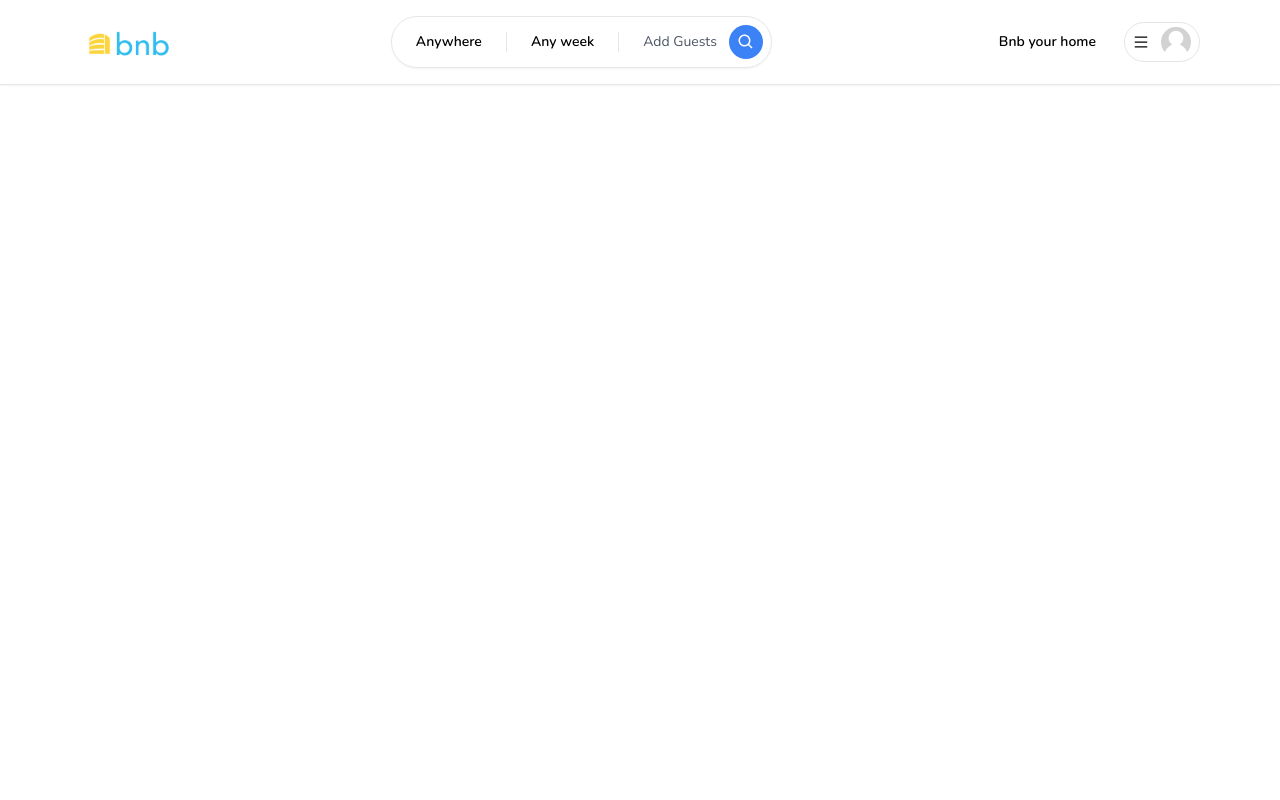
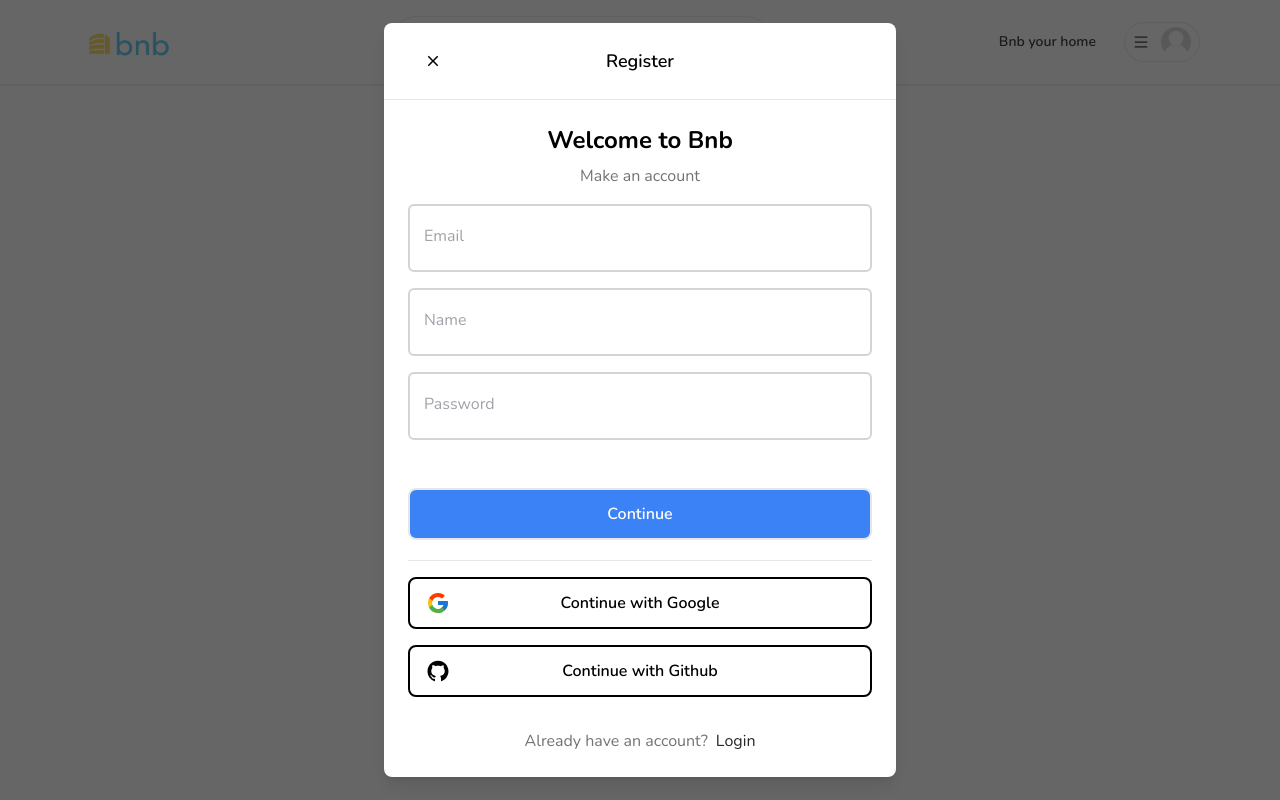
Before and after one commit to rorense/bed-breakfast, a Next.js app in the folder bnb/: page / in a window 1280 px wide. Built offline with nearby package versions, Linux system fonts and the light colour scheme.

Commit message:
Completed UI for register modal

```diff
--- a/bnb/app/components/modals/Modal.tsx
+++ b/bnb/app/components/modals/Modal.tsx
@@ -114,6 +114,7 @@ const Modal: React.FC<ModalProps> = ({
                     onClick={handleSubmit}
                   />
                 </div>
+                {footer}
               </div>
             </div>
           </div>
--- a/bnb/app/components/modals/RegisterModal.tsx
+++ b/bnb/app/components/modals/RegisterModal.tsx
@@ -1,7 +1,7 @@
 "use client";
 
 import axios from "axios";
-import { AiFillGithub } from "react-icons/ai";
+import { AiFillGithub, AiOutlineGithub } from "react-icons/ai";
 import { FcGoogle } from "react-icons/fc";
 import { useCallback, useState } from "react";
 import { FieldValues, SubmitHandler, set, useForm } from "react-hook-form";
@@ -9,6 +9,8 @@ import useRegisterModal from "@/app/hooks/useRegisterModal";
 import Modal from "./Modal";
 import Heading from "../Heading";
 import Input from "../inputs/Input";
+import toast from "react-hot-toast";
+import Button from "../Button";
 
 // Component for entering register details
 const RegisterModal = () => {
@@ -38,13 +40,14 @@ const RegisterModal = () => {
         RegisterModal.onClose();
       })
       .catch((error) => {
-        console.log(error);
+        toast.error("Someting went wrong!");
       })
       .finally(() => {
         setLoading(false);
       });
   };
 
+  // Main body content
   const bodyContent = (
     <div className="flex flex-col gap-4">
       <Heading title="Welcome to Bnb" subtitle="Make an account" center />
@@ -76,6 +79,35 @@ const RegisterModal = () => {
     </div>
   );
 
+  const footerContent = (
+    <div className="flex flex-col gap-4 mt-3">
+      <hr />
+      <Button
+        outline
+        label="Continue with Google"
+        icon={FcGoogle}
+        onClick={() => {}}
+      />
+      <Button
+        outline
+        label="Continue with Github"
+        icon={AiOutlineGithub}
+        onClick={() => {}}
+      />
+      <div className="text-neutral-500 text-center mt-4 font-light">
+        <div className="justify-center flex flex-row items-center gap-2">
+          <div>Already have an account?</div>
+          <div
+            className="text-neutral-800 cursor-pointer hover:underline"
+            onClick={RegisterModal.onClose}
+          >
+            Login
+          </div>
+        </div>
+      </div>
+    </div>
+  );
+
   return (
     <Modal
       disabled={loading}
@@ -85,6 +117,7 @@ const RegisterModal = () => {
       onClose={RegisterModal.onClose}
       onSubmit={handleSubmit(onSubmit)}
       body={bodyContent}
+      footer={footerContent}
     />
   );
 };
--- a/bnb/app/hooks/useRegisterModal.ts
+++ b/bnb/app/hooks/useRegisterModal.ts
@@ -10,7 +10,7 @@ interface RegisterModalStore {
 }
 
 const useRegisterModal = create<RegisterModalStore>((set) => ({
-  isOpen: false,
+  isOpen: true,
   onOpen: () => set({ isOpen: true }),
   onClose: () => set({ isOpen: false }),
 }));
--- a/bnb/app/layout.tsx
+++ b/bnb/app/layout.tsx
@@ -3,6 +3,7 @@ import "./globals.css";
 import { Nunito } from "next/font/google";
 import Navbar from "./components/navbar/Navbar";
 import RegisterModal from "./components/modals/RegisterModal";
+import ToasterProvider from "./providers/ToasterProvider";
 
 export const metadata: Metadata = {
   title: "BnB - Rent a BnB now!",
@@ -20,6 +21,7 @@ export default function RootLayout({
   return (
     <html lang="en">
       <body className={font.className}>
+        <ToasterProvider />
         <RegisterModal />
         <Navbar />
         {children}
--- /dev/null
+++ b/bnb/app/providers/ToasterProvider.tsx
@@ -0,0 +1,10 @@
+"use client";
+
+import { Toaster } from "react-hot-toast";
+
+// Toast is a notification component
+const ToasterProvider = () => {
+  return <Toaster />;
+};
+
+export default ToasterProvider;
```
Also changed, not shown: 1 other file (tests, documents, lock files or other folders).
